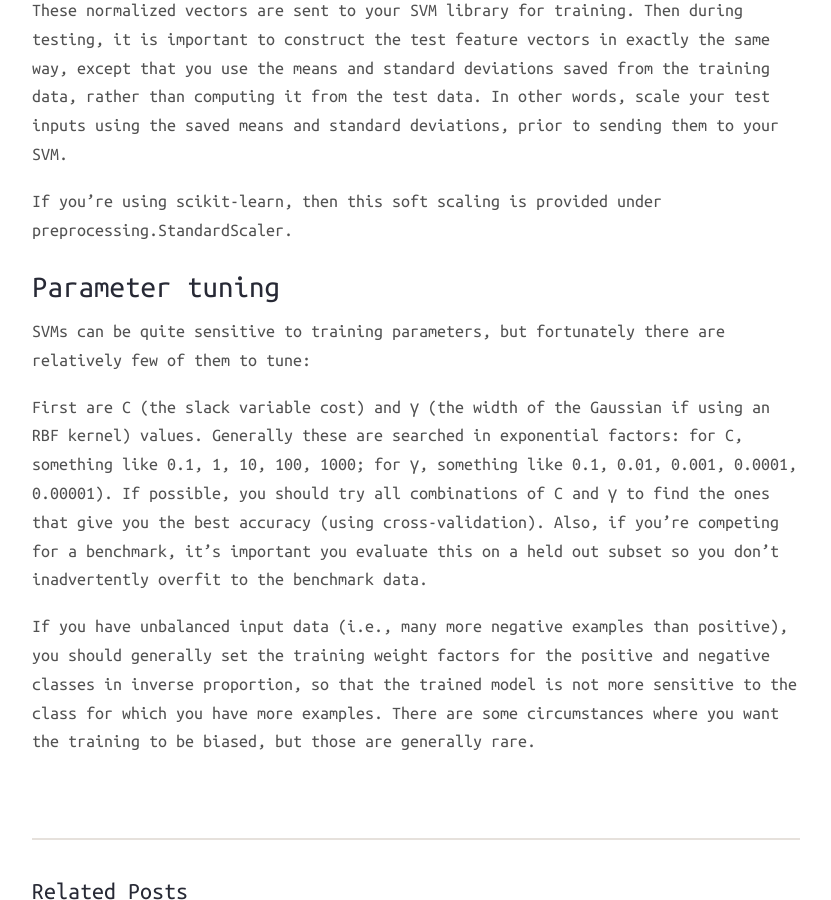
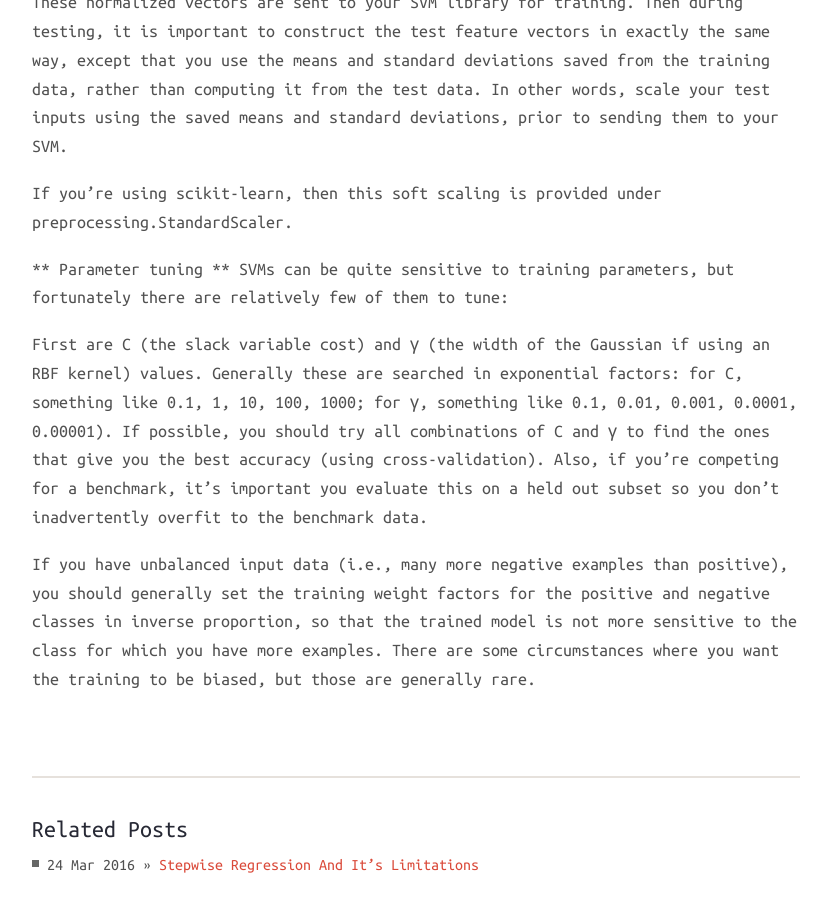
Before and after one commit to nikhilRP/nikhilRP.github, a Jekyll site: the page built from _posts/2016-08-18-SVM-scaling-and-tuning.md, in a window 1280 px wide and 900 px high, scrolled down 1694 px. Shown: the whole window, without its empty margins (224-1055 px from the left). Built offline with Jekyll 4.4.1, drawn with Linux system fonts in a browser that asks for light colours; nearby versions of some CDN libraries; comment, search, counter and statistics services are not loaded; some of the changed text lies outside the part shown.

Commit message:
Update 2016-08-18-SVM-scaling-and-tuning.md

```diff
--- a/_posts/2016-08-18-SVM-scaling-and-tuning.md
+++ b/_posts/2016-08-18-SVM-scaling-and-tuning.md
@@ -11,11 +11,12 @@
 
 Lately I have been using support vector machines a lot at work.
 
-## Why do we have to scale the data for SVM?
+** Why do we have to scale the data for SVM? **
 
 Before anyone writes a model, its prudent to learn the characteristics of the input data. Without really understanding the data, there is no way you can design a model.
 
 Some of the characteristics of the input data can be:
+
 * The features maybe integers, or a combination of real and integers. (discrete versus continuous)
 * Different feature may vary in size. Some features can be in low fractions while others can be very large numbers. (across features)
 * Each feature by themselves may have varied values ranging from low to high. (within the feature)
@@ -36,7 +37,7 @@
 
 If you're using scikit-learn, then this soft scaling is provided under preprocessing.StandardScaler.
 
-## Parameter tuning
+** Parameter tuning **
 SVMs can be quite sensitive to training parameters, but fortunately there are relatively few of them to tune:
 
 First are C (the slack variable cost) and γ (the width of the Gaussian if using an RBF kernel) values. Generally these are searched in exponential factors: for C, something like 0.1, 1, 10, 100, 1000; for γ, something like 0.1, 0.01, 0.001, 0.0001, 0.00001). If possible, you should try all combinations of C and γ to find the ones that give you the best accuracy (using cross-validation). Also, if you're competing for a benchmark, it's important you evaluate this on a held out subset so you don't inadvertently overfit to the benchmark data.
```
